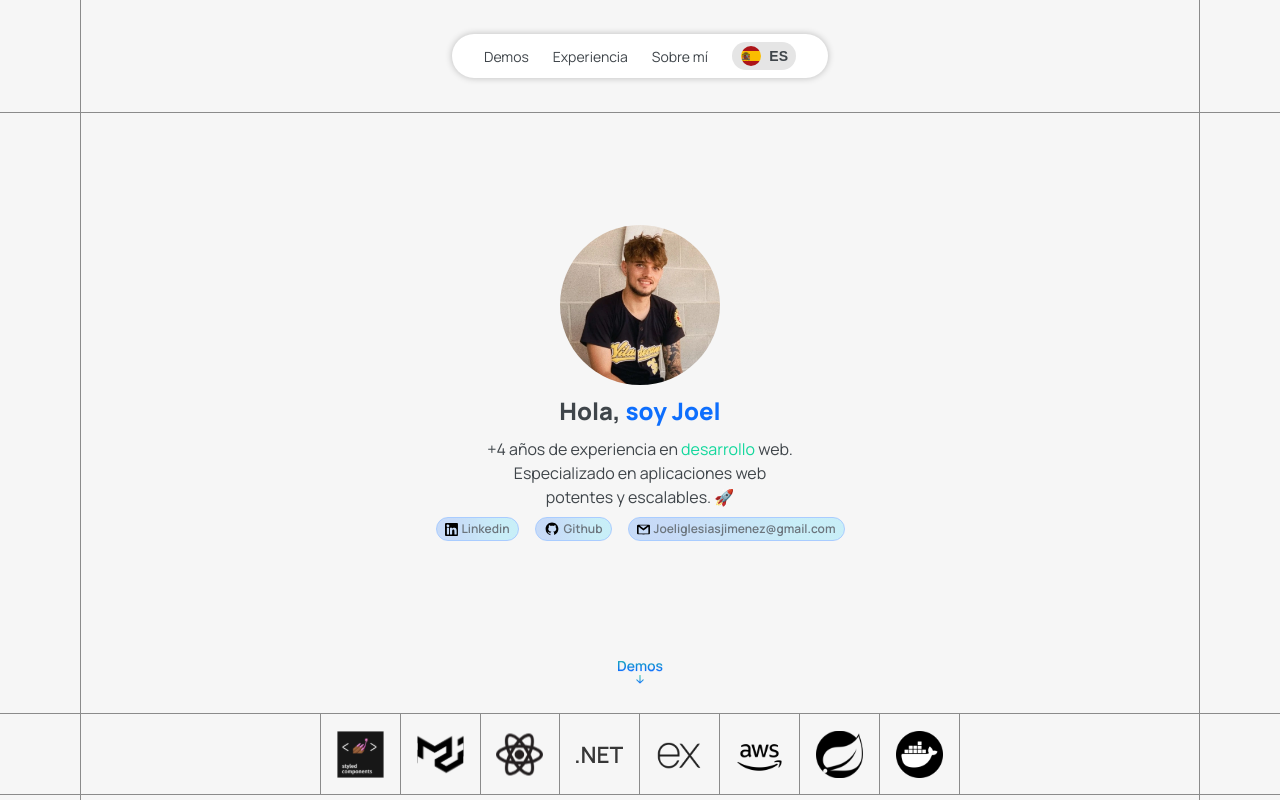
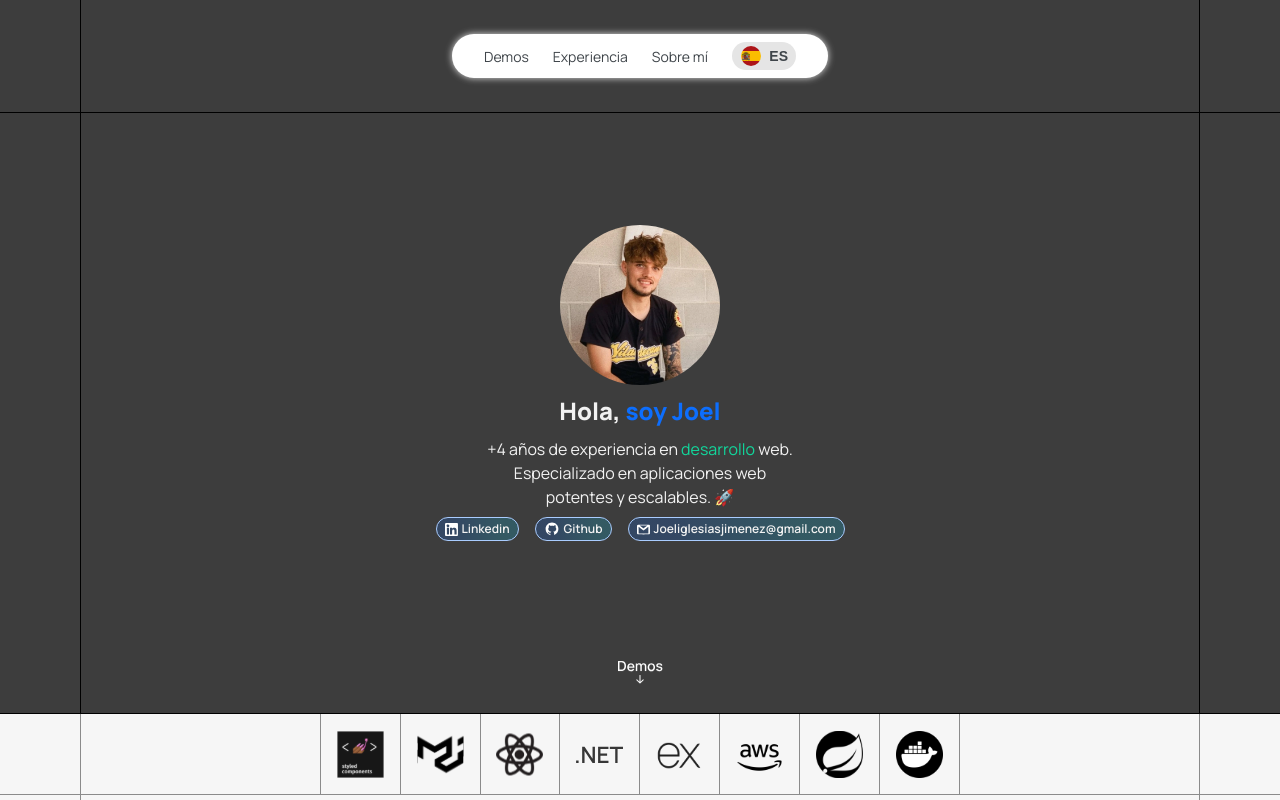
Before and after one commit to eXVite/portfolio, a React (Vite) app: page / in a window 1280 px wide. Shown: the top 800 px of the page. Built offline with nearby package versions, Linux system fonts and the light colour scheme.

Commit message:
new colors design

```diff
--- a/src/components/pill/Pill.tsx
+++ b/src/components/pill/Pill.tsx
@@ -31,7 +31,7 @@ const Text = styled.span`
   max-width: 20rem;
   text-align: center;
   font-weight: 600;
-  color: ${(props) => props.theme.colors.grey600};
+  color: ${(props) => props.theme.colors.lightText};
   span {
     color: ${(props) => props.theme.colors.secondary};
   }
@@ -56,7 +56,7 @@ const Pill = (props: PillProps) => {
 
   return (
     <Container onClick={redirect}>
-      <Icon icon={props.icon} color={theme.colors.grey700} size={props.size} />
+      <Icon icon={props.icon} color={theme.colors.white} size={props.size} />
       <Text>{props.text}</Text>
     </Container>
   );
--- a/src/components/portfolio/Header.tsx
+++ b/src/components/portfolio/Header.tsx
@@ -18,7 +18,7 @@ const HeaderWrapper = styled.div`
   justify-content: center;
   align-items: center;
   box-sizing: border-box;
-  box-shadow: 0 0 7px 0 rgb(0 0 0 / 24%);
+  box-shadow: 0 0 7px 0 rgb(255 255 255 / 85%);
 
   @media (max-width: 500px) {
     gap: 1rem;
--- a/src/components/portfolio/Hello.tsx
+++ b/src/components/portfolio/Hello.tsx
@@ -1,7 +1,8 @@
-import styled, { keyframes } from "styled-components";
+import styled, { keyframes, ThemeContext } from "styled-components";
 import { useTranslate } from "../../hooks/useTranslate";
 import Pill from "../pill/Pill";
 import Icon from "../icon/Icon";
+import { useContext } from "react";
 
 const Container = styled.div`
   display: flex;
@@ -29,6 +30,7 @@ const Image = styled.img`
 const Title = styled.span`
   font-size: ${(props) => props.theme.fontSizes.xl};
   font-weight: 1000;
+  color: ${(props) => props.theme.colors.lightText};
 
   b {
     font-weight: 1000;
@@ -40,6 +42,8 @@ const Desc = styled.span`
   font-size: ${(props) => props.theme.fontSizes.m};
   max-width: 20rem;
   text-align: center;
+  color: ${(props) => props.theme.colors.lightText};
+
   span {
     color: ${(props) => props.theme.colors.secondary500};
   }
@@ -72,6 +76,7 @@ const BottomArrowContainer = styled.div`
 
 const Hello = () => {
   const { t } = useTranslate();
+  const theme = useContext(ThemeContext)!;
 
   return (
     <Container id="Inicio">
@@ -110,8 +115,8 @@ const Hello = () => {
         />
       </PillsContainer>
       <BottomArrowContainer>
-        <Icon icon="demos" />
-        <Icon icon="arrow" />
+        <Icon color={theme.colors.white} icon="demos" />
+        <Icon color={theme.colors.white} icon="arrow" />
       </BottomArrowContainer>
     </Container>
   );
--- a/src/pages/portfolio/Portfolio.tsx
+++ b/src/pages/portfolio/Portfolio.tsx
@@ -12,9 +12,15 @@ const Container = styled.div`
   flex-direction: column;
 `;
 
-const HorizontalLineWrapper = styled.div`
+const HorizontalLineWrapper = styled.div<{ dark?: boolean }>`
   width: 100%;
-  border-bottom: 1px solid ${(props) => props.theme.colors.grey500};
+  border-bottom: 1px solid
+    ${(props) =>
+      props.dark ? props.theme.colors.black : props.theme.colors.grey500};
+  background-color: ${(props) =>
+    props.dark
+      ? props.theme.backgroundColors.darkBackGround
+      : props.theme.backgroundColors.baseBackGround};
   display: flex;
   justify-content: center;
   align-items: center;
@@ -22,7 +28,9 @@ const HorizontalLineWrapper = styled.div`
   > div {
     width: 70rem;
     box-sizing: border-box;
-    border: 1px solid ${(props) => props.theme.colors.grey500};
+    border: 1px solid
+      ${(props) =>
+        props.dark ? props.theme.colors.black : props.theme.colors.grey500};
     border-top: none;
     border-bottom: none;
   }
@@ -56,11 +64,11 @@ const Portfolio = () => {
   return (
     <Container>
       <header>
-        <HorizontalLineWrapper>
+        <HorizontalLineWrapper dark={true}>
           <Header />
         </HorizontalLineWrapper>
       </header>
-      <HorizontalLineWrapper>
+      <HorizontalLineWrapper dark={true}>
         <Hello />
       </HorizontalLineWrapper>
       <HorizontalLineWrapper>
@@ -75,7 +83,7 @@ const Portfolio = () => {
       <HorizontalLineWrapper>
         <AboutMe />
       </HorizontalLineWrapper>
-      <HorizontalLineWrapper>
+      <HorizontalLineWrapper dark={true}>
         <Header />
       </HorizontalLineWrapper>
     </Container>
--- a/src/themes.tsx
+++ b/src/themes.tsx
@@ -1,9 +1,11 @@
 const LightTheme = {
   backgroundColors: {
     baseBackGround: "#F6F6F6",
+    darkBackGround: "#3d3d3d",
   },
   colors: {
     baseText: "#3F454A",
+    lightText: "#f2f2f2",
     white: "#FFFF",
     primary500: "#0D6EFD",
     primary400: "#6FA9FF",
@@ -16,6 +18,7 @@ const LightTheme = {
     grey500: "#8B8B8B",
     grey200: "#bfbfbf",
     grey100: "#e5e5e5",
+    black: "#000000",
   },
   fontSizes: {
     xxs: "0.625rem",
```
